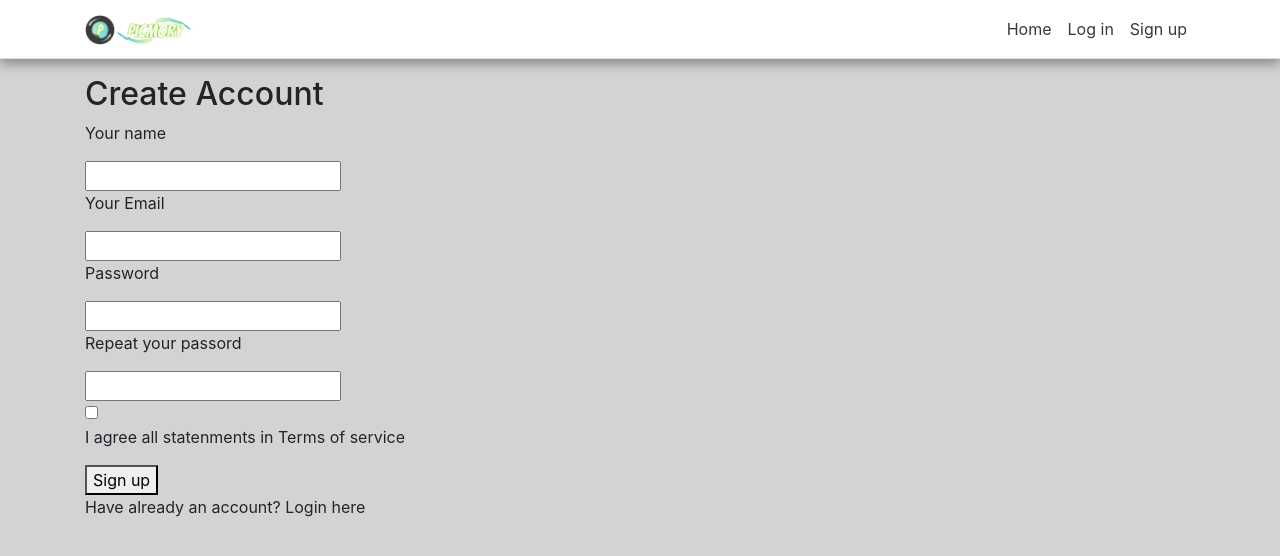
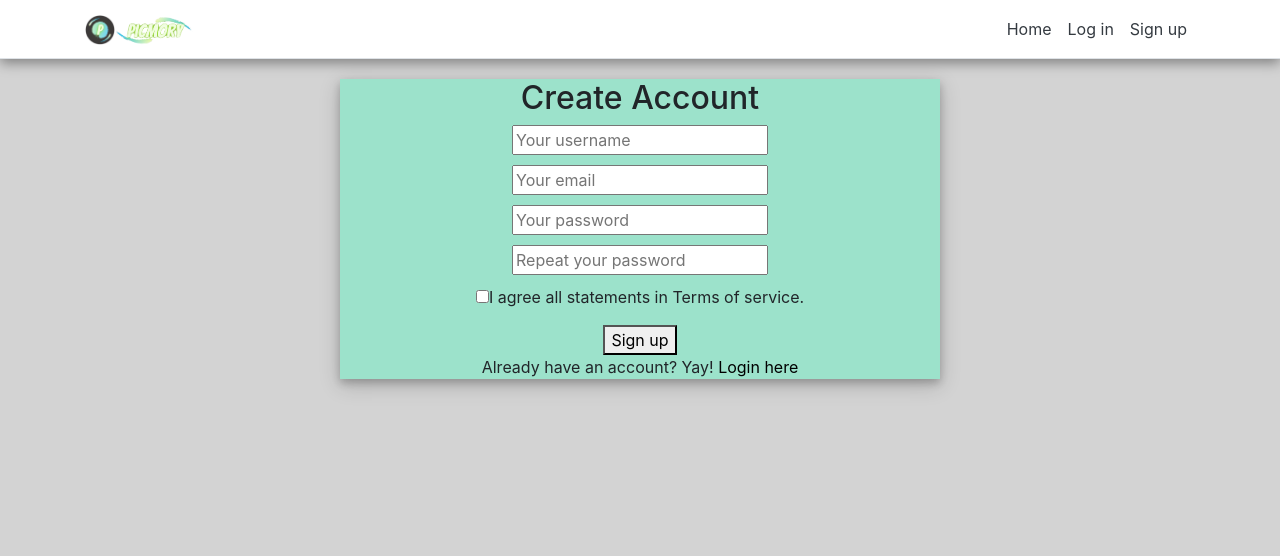
Before and after one commit to SophieH07/Picmory.1.0, a React (Create React App) app in the folder Picmory/ClientApp/: page /register in a window 1280 px wide. Shown: the top 556 px of the page. Built offline with nearby package versions, Linux system fonts and the light colour scheme.

Commit message:
style register div and container

```diff
--- a/Picmory/ClientApp/src/components/Layout/Layout.js
+++ b/Picmory/ClientApp/src/components/Layout/Layout.js
@@ -5,14 +5,19 @@ import { NavMenu } from '../../NavMenu/NavMenu';
 export class Layout extends Component {
     static displayName = Layout.name;
 
-  render () {
+    render() {
+        const containerStyle = {
+            textAlign: '-webkit-center'
+        };
+
         return (
+
             <div>
                 <NavMenu />
-        <Container>
+                <Container style={containerStyle}>
                     {this.props.children}
-        </Container>
-      </div>
+                </Container >
+            </div >
         );
     }
 }
--- a/Picmory/ClientApp/src/components/Register/Register.css
+++ b/Picmory/ClientApp/src/components/Register/Register.css
@@ -1,2 +1,21 @@
-body {
+.register {
+    margin-top: 20px;
+    text-align: center;
+    background-color: #9CE2CB;
+    box-shadow: 0 4px 8px 0 rgba(0, 0, 0, 0.2), 0 6px 20px 0 rgba(0, 0, 0, 0.19);
+    max-height: 700px;
+    height: 100%;
+    max-width: 600px;
+    width: 100%;
 }
+
+.input-fields {
+    display: inline-grid;
+}
+
+.input-fields input {
+    margin-bottom: 10px;
+    max-width: 300px;
+    width: 100%;
+    height: auto;
+}
--- a/Picmory/ClientApp/src/components/Register/Register.js
+++ b/Picmory/ClientApp/src/components/Register/Register.js
@@ -1,25 +1,27 @@
 import React, { Component } from 'react';
+import { Link } from 'react-router-dom';
 import "./Register.css";
 
 export class Register extends Component {
     static displayName = Register.name;
     render() {
         return (
+            <div className="register">
+                <h2>Create Account</h2>
+                <div className="input-fields">
+                    <input id="name" placeholder="Your username" type="text" />
+                    <input id="email" placeholder="Your email" type="text" />
+                    <input id="password1" placeholder="Your password" type="text" />
+                    <input id="password2" placeholder="Repeat your password" type="text" />
+                </div>
                 <div>
-        <h2>Create Account</h2>
-        <p>Your name</p>
-        <input type="text"></input>
-        <p>Your Email</p>
-        <input type="text"></input>
-        <p>Password</p>
-        <input type="text"></input>
-        <p>Repeat your passord</p>
-        <input type="text"></input>
-        <br></br>
-        <input type="checkbox" id="vehicle1" name="vehicle1" value="Bike"></input>
-        <p>I agree all statenments in Terms of service</p>
+                    <p>
+                        <input type="checkbox" id="" name="" value="" />
+                         I agree all statements in Terms of service.
+                        </p>
+                </div>
                 <button>Sign up</button>
-        <p>Have already an account? Login here</p>
+                <p>Already have an account? Yay! <Link tag={Link} to="/login"> Login here</Link></p>
             </div>
         );
     }
```
Lines whose indentation alone changed are shown as unchanged.
